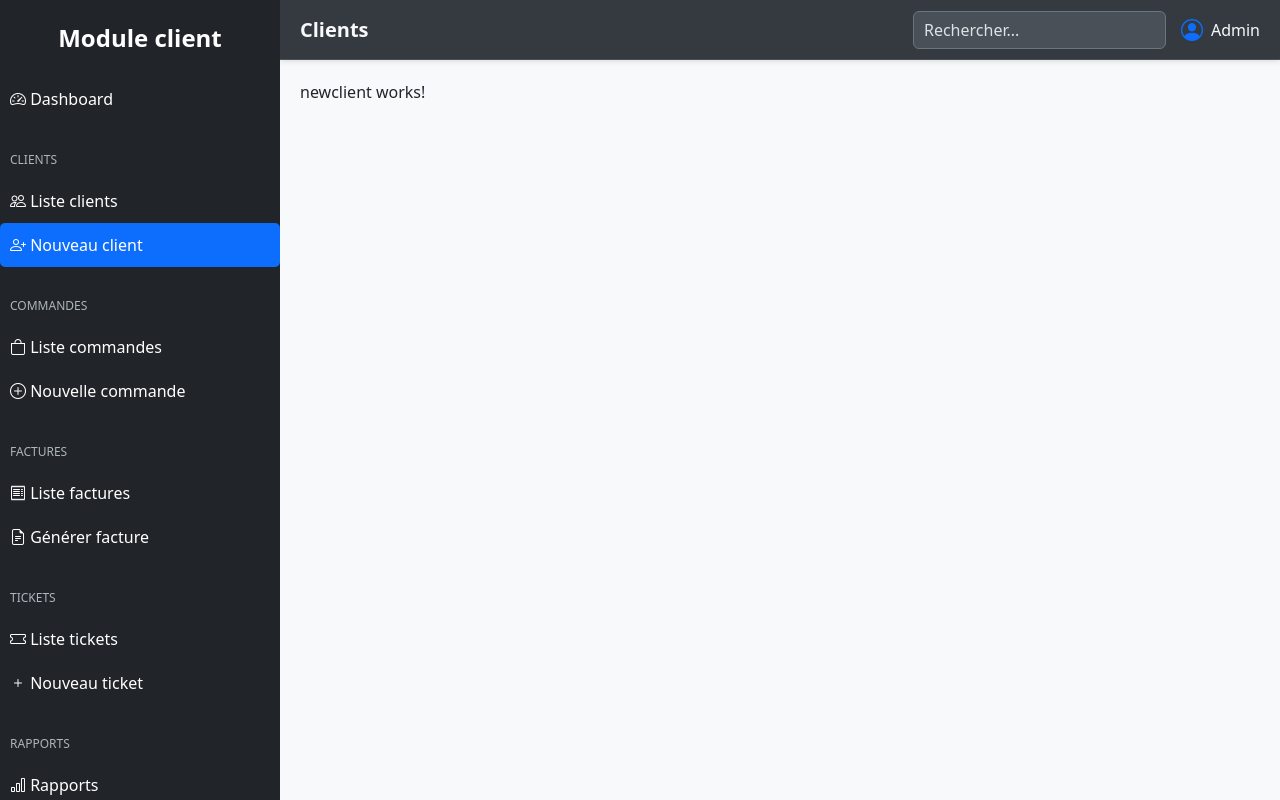
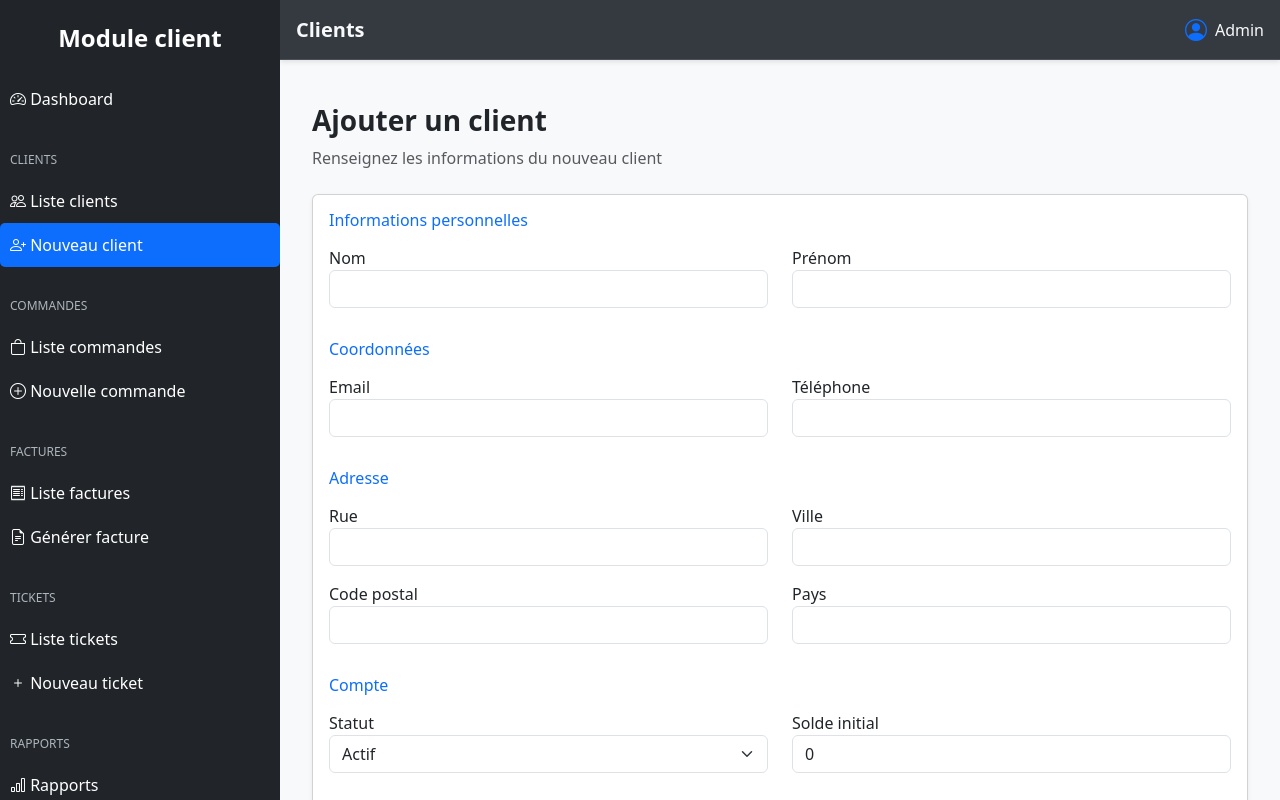
Before and after one commit to bachar004/module_client, an Angular app in the folder front/: page /clients/new in a window 1280 px wide. Built offline with nearby package versions, Linux system fonts and the light colour scheme.

Commit message:
creer client c'est bon

```diff
--- a/front/src/app/app.css
+++ b/front/src/app/app.css
@@ -3,17 +3,23 @@
   height: 100vh;
   width: 100%;
 }
-
-.main-content {
-  flex: 1;
-  display: flex;
-  flex-direction: column;
-  margin-left: 280px; /* largeur sidebar */
-  background-color: #f8f9fa;
-}
-
 .content {
   padding: 20px;
   overflow-y: auto; /* scroll si le contenu dépasse */
   flex: 1; /* prend tout l'espace disponible */
 }
+.main-content {
+  flex: 1;
+  display: flex;
+  flex-direction: column;
+  margin-left: 280px;
+  background-color: #f8f9fa;
+  overflow-x: hidden;
+}
+
+/* Sur petits écrans */
+@media (max-width: 768px) {
+  .main-content {
+    margin-left: 0;
+  }
+}
--- a/front/src/app/app.ts
+++ b/front/src/app/app.ts
@@ -11,4 +11,5 @@ import { Topbar } from '../topbar/topbar';
 })
 export class App {
   protected readonly title = signal('front');
+
 }
--- a/front/src/client-service.ts
+++ b/front/src/client-service.ts
@@ -18,4 +18,7 @@ export class ClientService {
   chercherclient(query:string){
     return this.http.get(`${this.url}/search?query=${encodeURIComponent(query)}`);
   }
+  ajouterclient(data:any){
+    return this.http.post(`${this.url}/add`,data)
+  }
 }
--- a/front/src/newclient/newclient.html
+++ b/front/src/newclient/newclient.html
@@ -1 +1,192 @@
-<p>newclient works!</p>
+<div class="container mt-4">
+
+  <!-- Titre -->
+  <div class="mb-4">
+    <h3 class="fw-bold">Ajouter un client</h3>
+    <p class="text-muted">Renseignez les informations du nouveau client</p>
+  </div>
+
+  <!-- Carte -->
+  <div class="card shadow-sm">
+    <div class="card-body">
+        <form #client="ngForm" (ngSubmit)="ajoutclient(client)">
+
+  <!-- Infos personnelles -->
+  <h6 class="text-primary mb-3">Informations personnelles</h6>
+  <div class="row">
+    <div class="col-md-6 mb-3">
+      <label>Nom</label>
+      <input
+        class="form-control"
+        name="nom"
+        [(ngModel)]="addclient.nom"
+        required
+        minlength="2"
+        #nom="ngModel"
+      >
+      <div class="text-danger" *ngIf="nom.invalid && nom.touched">
+        Nom requis et minimum 2 caractères
+      </div>
+    </div>
+    <div class="col-md-6 mb-3">
+      <label>Prénom</label>
+      <input
+        class="form-control"
+        name="prenom"
+        [(ngModel)]="addclient.prenom"
+        required
+        minlength="2"
+        #prenom="ngModel"
+      >
+      <div class="text-danger" *ngIf="prenom.invalid && prenom.touched">
+        Prénom requis et minimum 2 caractères
+      </div>
+    </div>
+  </div>
+
+  <!-- Contact -->
+  <h6 class="text-primary mt-3 mb-3">Coordonnées</h6>
+  <div class="row">
+    <div class="col-md-6 mb-3">
+        <label>Email</label>
+        <input
+  type="email"
+  class="form-control"
+  name="email"
+  [(ngModel)]="addclient.email"
+  required
+  pattern="[a-z0-9._%+-]+@[a-z0-9.-]+\.[a-z]{2,}$"
+  #email="ngModel"
+/>
+<div class="text-danger" *ngIf="email.invalid && email.touched">
+  Email invalide
+</div>
+
+    </div>
+    <div class="col-md-6 mb-3">
+      <label>Téléphone</label>
+      <input
+        type="tel"
+        class="form-control"
+        name="telephone"
+        [(ngModel)]="addclient.telephone"
+        required
+        pattern="[0-9]{8,}"
+        #telephone="ngModel"
+      >
+      <div class="text-danger" *ngIf="telephone.invalid && telephone.touched">
+        Téléphone invalide (au moins 8 chiffres)
+      </div>
+    </div>
+  </div>
+
+  <!-- Adresse -->
+  <h6 class="text-primary mt-3 mb-3">Adresse</h6>
+  <div class="row">
+    <div class="col-md-6 mb-3">
+      <label>Rue</label>
+      <input
+        class="form-control"
+        name="rue"
+        [(ngModel)]="addclient.adresse.rue"
+        required
+        #rue="ngModel"
+      >
+      <div class="text-danger" *ngIf="rue.invalid && rue.touched">
+        Rue requise
+      </div>
+    </div>
+    <div class="col-md-6 mb-3">
+      <label>Ville</label>
+      <input
+        class="form-control"
+        name="ville"
+        [(ngModel)]="addclient.adresse.ville"
+        required
+        #ville="ngModel"
+      >
+      <div class="text-danger" *ngIf="ville.invalid && ville.touched">
+        Ville requise
+      </div>
+    </div>
+    <div class="col-md-6 mb-3">
+      <label>Code postal</label>
+      <input
+        class="form-control"
+        name="codePostal"
+        [(ngModel)]="addclient.adresse.codePostal"
+        required
+        #codePostal="ngModel"
+      >
+      <div class="text-danger" *ngIf="codePostal.invalid && codePostal.touched">
+        Code postal requis
+      </div>
+    </div>
+    <div class="col-md-6 mb-3">
+      <label>Pays</label>
+      <input
+        class="form-control"
+        name="pays"
+        [(ngModel)]="addclient.adresse.pays"
+        required
+        #pays="ngModel"
+      >
+      <div class="text-danger" *ngIf="pays.invalid && pays.touched">
+        Pays requis
+      </div>
+    </div>
+  </div>
+
+  <!-- Compte -->
+  <h6 class="text-primary mt-3 mb-3">Compte</h6>
+  <div class="row">
+    <div class="col-md-6 mb-3">
+      <label>Statut</label>
+      <select
+        class="form-select"
+        name="statut"
+        [(ngModel)]="addclient.statut"
+        required
+        #statut="ngModel"
+      >
+        <option value="actif">Actif</option>
+        <option value="inactif">Inactif</option>
+        <option value="suspendu">Suspendu</option>
+      </select>
+      <div class="text-danger" *ngIf="statut.invalid && statut.touched">
+        Statut requis
+      </div>
+    </div>
+    <div class="col-md-6 mb-3">
+      <label>Solde initial</label>
+      <input
+        type="number"
+        class="form-control"
+        name="soldeCompte"
+        [(ngModel)]="addclient.soldeCompte"
+        required
+        min="0"
+        #solde="ngModel"
+      >
+      <div class="text-danger" *ngIf="solde.invalid && solde.touched">
+        Solde valide (>=0)
+      </div>
+    </div>
+  </div>
+
+  <!-- Actions -->
+  <div class="d-flex justify-content-end mt-4">
+    <button type="button" class="btn btn-outline-secondary me-2" (click)="annuler(client)">
+      Annuler
+    </button>
+    <button type="submit" class="btn btn-primary" [disabled]="client.invalid">
+       Enregistrer
+    </button>
+  </div>
+
+</form>
+
+
+    </div>
+  </div>
+</div>
--- a/front/src/newclient/newclient.ts
+++ b/front/src/newclient/newclient.ts
@@ -1,11 +1,52 @@
 import { Component } from '@angular/core';
+import { ClientService } from '../client-service';
+import { CommonModule } from '@angular/common';
+import { FormsModule } from '@angular/forms';
 
 @Component({
   selector: 'app-newclient',
-  imports: [],
+  imports: [CommonModule,FormsModule],
   templateUrl: './newclient.html',
   styleUrl: './newclient.css',
 })
 export class Newclient {
+    addclient: any = {
+    nom: '',
+    prenom: '',
+    email: '',
+    telephone: '',
+    statut: 'actif',
+    soldeCompte: 0,
+    adresse: {
+      rue: '',
+      ville: '',
+      codePostal: '',
+      pays: ''
+    }
+  };
+  constructor(private service:ClientService){}
+  ajoutclient(form:any){
+    this.service.ajouterclient(this.addclient).subscribe({
+      next:(value)=>{
+        console.log(value)
+        this.annuler(form)
+      },
+      error:(err)=>{
+          console.log(err.message)
+      },
+    })
 
+  }
+  annuler(form:any){
+      this.addclient = {
+    nom: '',
+    prenom: '',
+    email: '',
+    telephone: '',
+    statut: 'actif',
+    soldeCompte: 0,
+    adresse: { rue: '', ville: '', codePostal: '', pays: '' }
+  };
+  form.resetForm();
+  };
 }
--- a/front/src/sidebar/sidebar.css
+++ b/front/src/sidebar/sidebar.css
@@ -71,3 +71,8 @@
   margin-top: 8px;
   font-weight: 600;
 }
+@media (max-width: 768px) {
+  .sidebar {
+    display: none; /* cacher le sidebar sur mobile */
+  }
+}
--- a/front/src/topbar/topbar.css
+++ b/front/src/topbar/topbar.css
@@ -51,3 +51,20 @@
   font-weight: 500;
   color: #f8f9fa;
 }
+
+/* Bouton toggle seulement sur mobile */
+.menu-toggle {
+  display: none;
+  background-color: #212529;
+  color: white;
+  border: none;
+  font-size: 24px;
+  padding: 5px 10px;
+  border-radius: 5px;
+}
+
+@media (max-width: 768px) {
+  .menu-toggle {
+    display: inline-block;
+  }
+}
--- a/front/src/topbar/topbar.html
+++ b/front/src/topbar/topbar.html
@@ -1,5 +1,8 @@
-<div class="topbar">
-  <div class="left">
+<div class="topbar d-flex align-items-center justify-content-between px-3">
+  <div class="left d-flex align-items-center">
+    <!-- Bouton toggle visible sur mobile -->
+    <button class="menu-toggle me-2">☰</button>
+
     <h5 class="page-title">
       <span *ngIf="currentUrl.includes('dashboard')">Dashboard</span>
       <span *ngIf="currentUrl.includes('clients')">Clients</span>
@@ -9,13 +12,8 @@
       <span *ngIf="currentUrl.includes('rapports')">Rapports</span>
     </h5>
   </div>
+
   <div class="right">
-    <input
-      type="text"
-      class="search"
-      placeholder="Rechercher..."
-    />
-
     <div class="profile">
       <i class="bi bi-person-circle"></i>
       <span class="username">Admin</span>
--- a/front/src/topbar/topbar.ts
+++ b/front/src/topbar/topbar.ts
@@ -1,5 +1,5 @@
 import { CommonModule } from '@angular/common';
-import { Component, Input, OnInit } from '@angular/core';
+import { Component, EventEmitter, Input, OnInit, Output } from '@angular/core';
 import { Router } from '@angular/router';
 
 @Component({
@@ -16,4 +16,5 @@ constructor(private router: Router) {}
       this.currentUrl = this.router.url;
     });
   }
+
 }
```
Also changed, not shown: front/src/sidebar/sidebar.html (line endings or trailing spaces), 1 other file (tests, documents, lock files or other folders).
